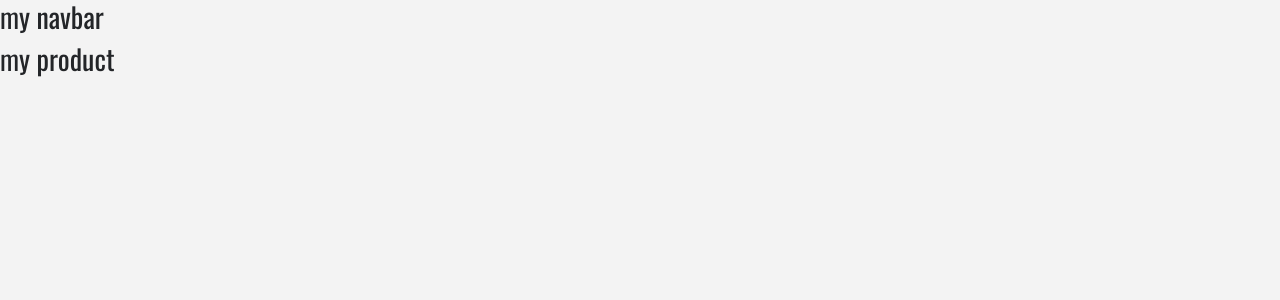
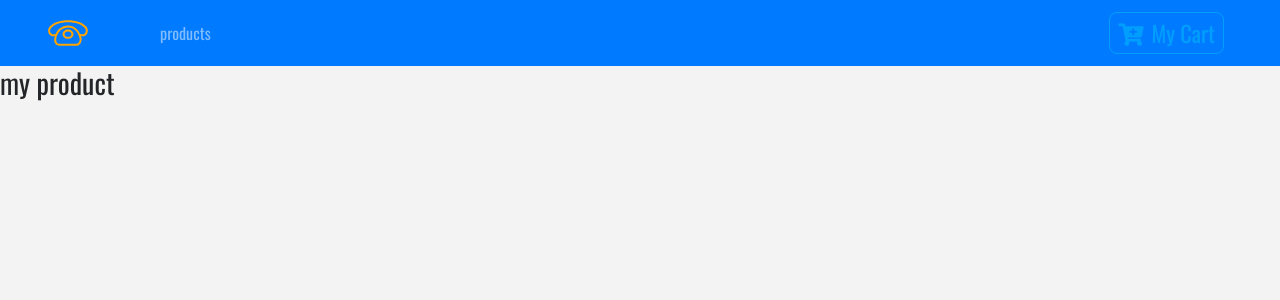
Before and after one commit to rinahafizhah/ecommerce-catalog-react, a React (Create React App) app: page / in a window 1280 px wide. Shown: the top 300 px of the page. Built offline with nearby package versions, Linux system fonts and the light colour scheme.

Commit message:
add header component and styled the header

```diff
--- a/package.json
+++ b/package.json
@@ -8,7 +8,8 @@
     "react-dom": "^16.7.0",
     "react-router-dom": "^4.3.1",
     "react-scripts": "2.1.3",
-    "reactstrap": "^7.1.0"
+    "reactstrap": "^7.1.0",
+    "styled-components": "^4.1.3"
   },
   "scripts": {
     "start": "react-scripts start",
--- a/src/components/Navbar.js
+++ b/src/components/Navbar.js
@@ -1,8 +1,51 @@
 import React, { Component } from "react";
+import { Link } from "react-router-dom";
+import styled from "styled-components";
+import logo from "../logo.svg";
 
+const ButtonCart = styled.button`
+  text-transform: capitalize;
+  font-size: 1.4rem;
+  background: transparent;
+  border: 0.05rem solid var(--lightBlue);
+  color: var(--lightBlue);
+  border-radius: 0.5rem;
+  padding: 0.2rem 0.5rem;
+  cursor: ponter;
+  margin: 0.2rem 0.5rem 0.2rem 0;
+  transition: all 0.5s ease-in-out;
+  &: hover {
+    background: var(--lightBlue);
+    color: var(--mainBlue);
+  }
+  &:focus {
+    outline: none;
+  }
+`;
 class Navbar extends Component {
   render() {
-    return <h3>my navbar</h3>;
+    return (
+      <nav className="navbar navbar-expand-sm bg-primary navbar-dark px-sm-5">
+        <Link to="/">
+          <img src={logo} alt="logo" className="navbar-brand" />
+        </Link>
+        <ul className="navbar-nav align-items-center">
+          <li className="nav-item ml-5">
+            <Link to="/" className="nav-link">
+              products
+            </Link>
+          </li>
+        </ul>
+        <Link to="/cart" className="ml-auto">
+          <ButtonCart>
+            <span className="mr-2">
+              <i className="fas fa-cart-plus" />
+            </span>
+            my cart
+          </ButtonCart>
+        </Link>
+      </nav>
+    );
   }
 }
 
```
Also changed, not shown: 1 other file (tests, documents, lock files or other folders).
